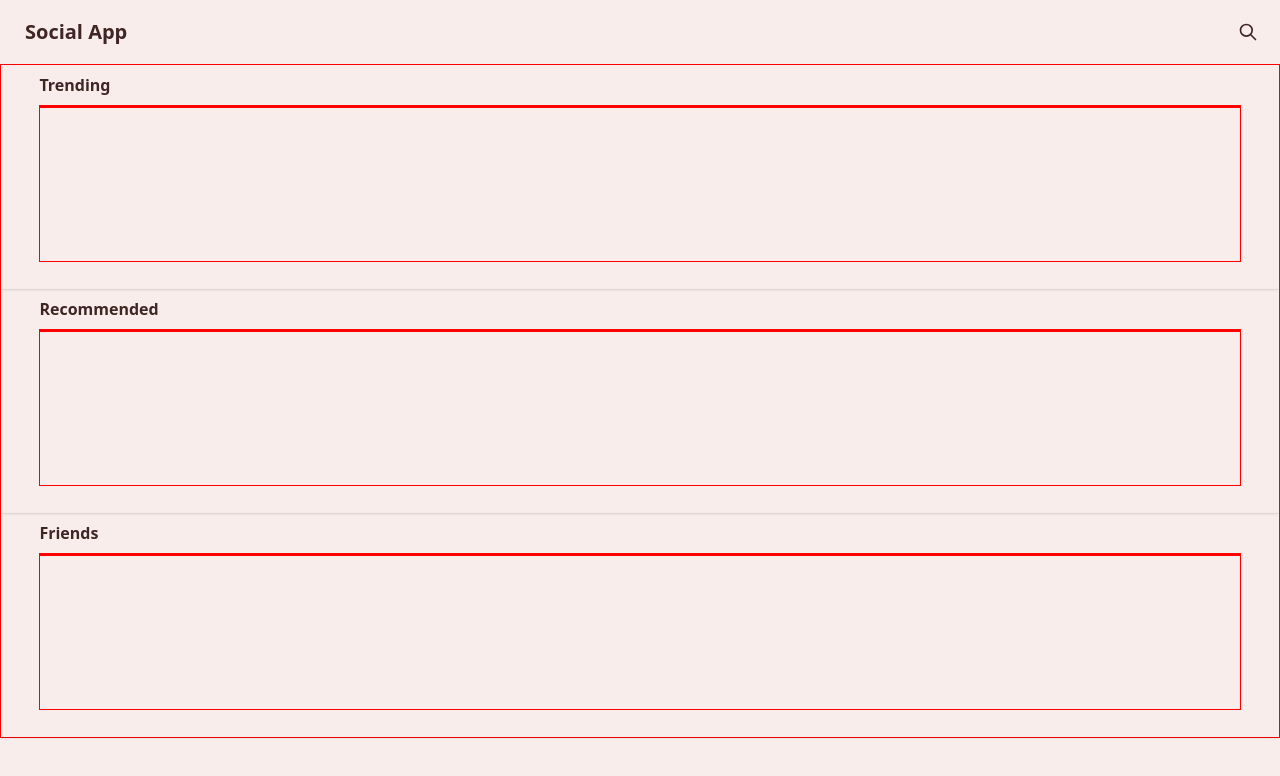
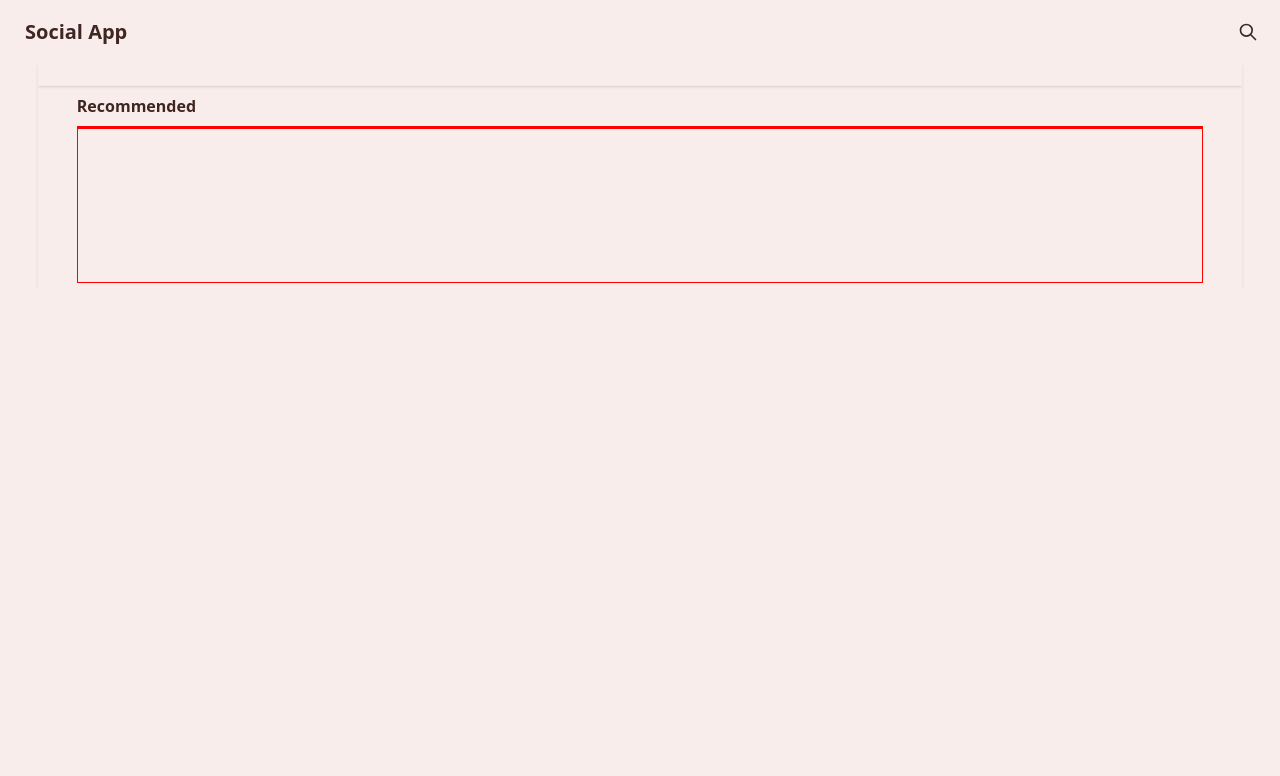
Before and after one commit to Larppa1/social-app, a React (Create React App) app: page / in a window 1280 px wide. Shown: the top 776 px of the page. Built offline with nearby package versions, Linux system fonts and the light colour scheme.

Commit message:
Home.js: Change div className contentContainer to sectionContainer.

```diff
--- a/src/pages/Home.js
+++ b/src/pages/Home.js
@@ -5,7 +5,7 @@ export default function Home() {
     return(
         <div className="homeContainer">
             <Header />
-            <div className="contentContainer">
+            <div className="sectionContainer">
                 <Section title="Trending" />
                 <Section title="Recommended" />
                 <Section title="Friends" />
```
